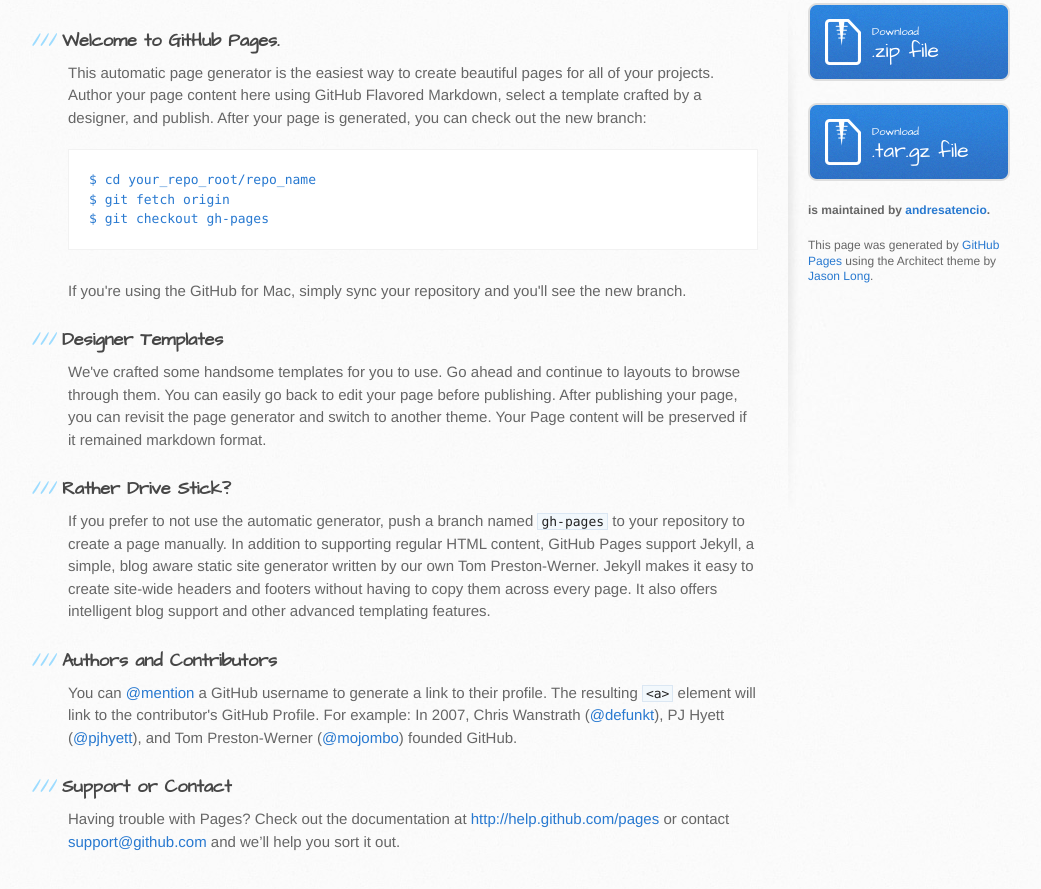
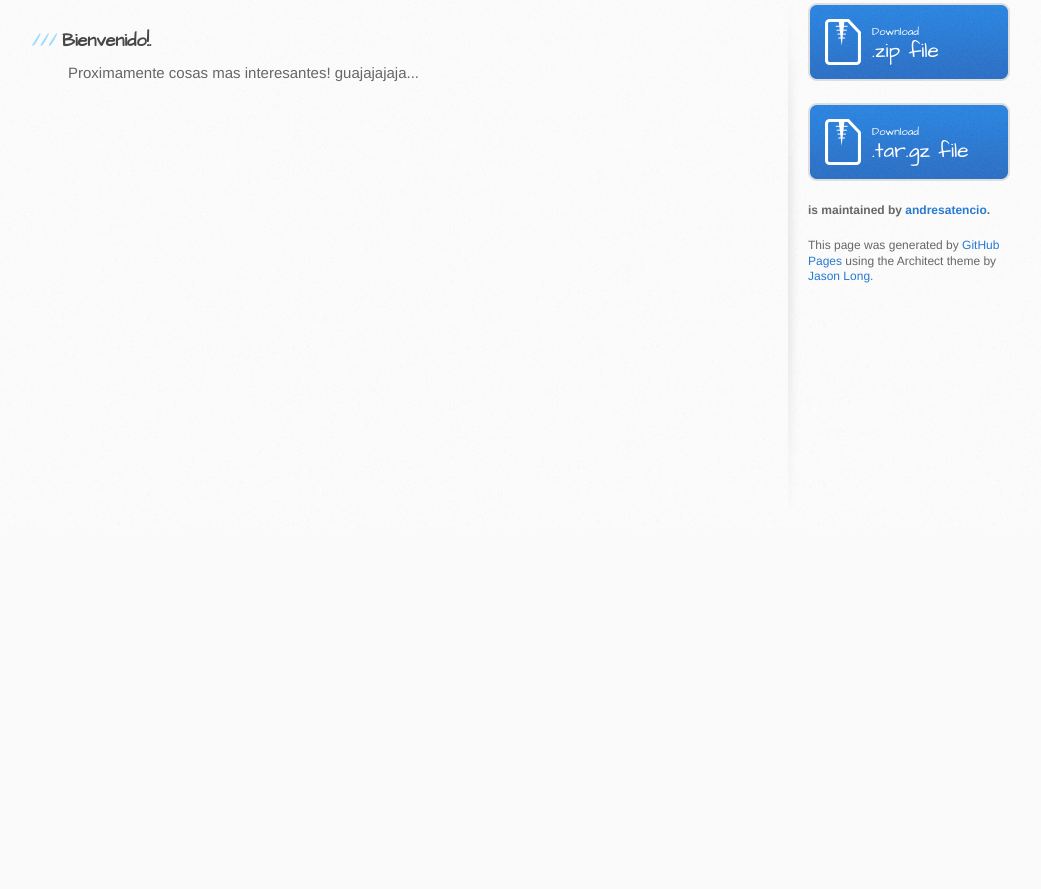
Before and after one commit to andresatencio/Blog-Wiki-Java, a plain HTML site: page index.html in a window 1280 px wide. Shown: the part 331-1220 px from the top of the page, without its empty margins (102-1143 px from the left). After the commit the page ends 860 px from the top, so only its background shows below. Drawn offline with Linux system fonts and the light colour scheme.

Commit message:
Update gh-pages

```diff
--- a/index.html
+++ b/index.html
@@ -28,32 +28,13 @@
     <div id="content-wrapper">
       <div class="inner clearfix">
         <section id="main-content">
-          <h3>Welcome to GitHub Pages.</h3>
+          <h3>Bienvenido!.</h3>
 
-<p>This automatic page generator is the easiest way to create beautiful pages for all of your projects. Author your page content here using GitHub Flavored Markdown, select a template crafted by a designer, and publish. After your page is generated, you can check out the new branch:</p>
+<p>Proximamente cosas mas interesantes! guajajajaja...</p>
 
-<pre><code>$ cd your_repo_root/repo_name
-$ git fetch origin
-$ git checkout gh-pages
-</code></pre>
 
-<p>If you're using the GitHub for Mac, simply sync your repository and you'll see the new branch.</p>
 
-<h3>Designer Templates</h3>
 
-<p>We've crafted some handsome templates for you to use. Go ahead and continue to layouts to browse through them. You can easily go back to edit your page before publishing. After publishing your page, you can revisit the page generator and switch to another theme. Your Page content will be preserved if it remained markdown format.</p>
-
-<h3>Rather Drive Stick?</h3>
-
-<p>If you prefer to not use the automatic generator, push a branch named <code>gh-pages</code> to your repository to create a page manually. In addition to supporting regular HTML content, GitHub Pages support Jekyll, a simple, blog aware static site generator written by our own Tom Preston-Werner. Jekyll makes it easy to create site-wide headers and footers without having to copy them across every page. It also offers intelligent blog support and other advanced templating features.</p>
-
-<h3>Authors and Contributors</h3>
-
-<p>You can <a href="https://github.com/blog/821" class="user-mention">@mention</a> a GitHub username to generate a link to their profile. The resulting <code>&lt;a&gt;</code> element will link to the contributor's GitHub Profile. For example: In 2007, Chris Wanstrath (<a href="https://github.com/defunkt" class="user-mention">@defunkt</a>), PJ Hyett (<a href="https://github.com/pjhyett" class="user-mention">@pjhyett</a>), and Tom Preston-Werner (<a href="https://github.com/mojombo" class="user-mention">@mojombo</a>) founded GitHub.</p>
-
-<h3>Support or Contact</h3>
-
-<p>Having trouble with Pages? Check out the documentation at <a href="http://help.github.com/pages">http://help.github.com/pages</a> or contact <a href="mailto:support@github.com">support@github.com</a> and we’ll help you sort it out.</p>
         </section>
 
         <aside id="sidebar">
```
